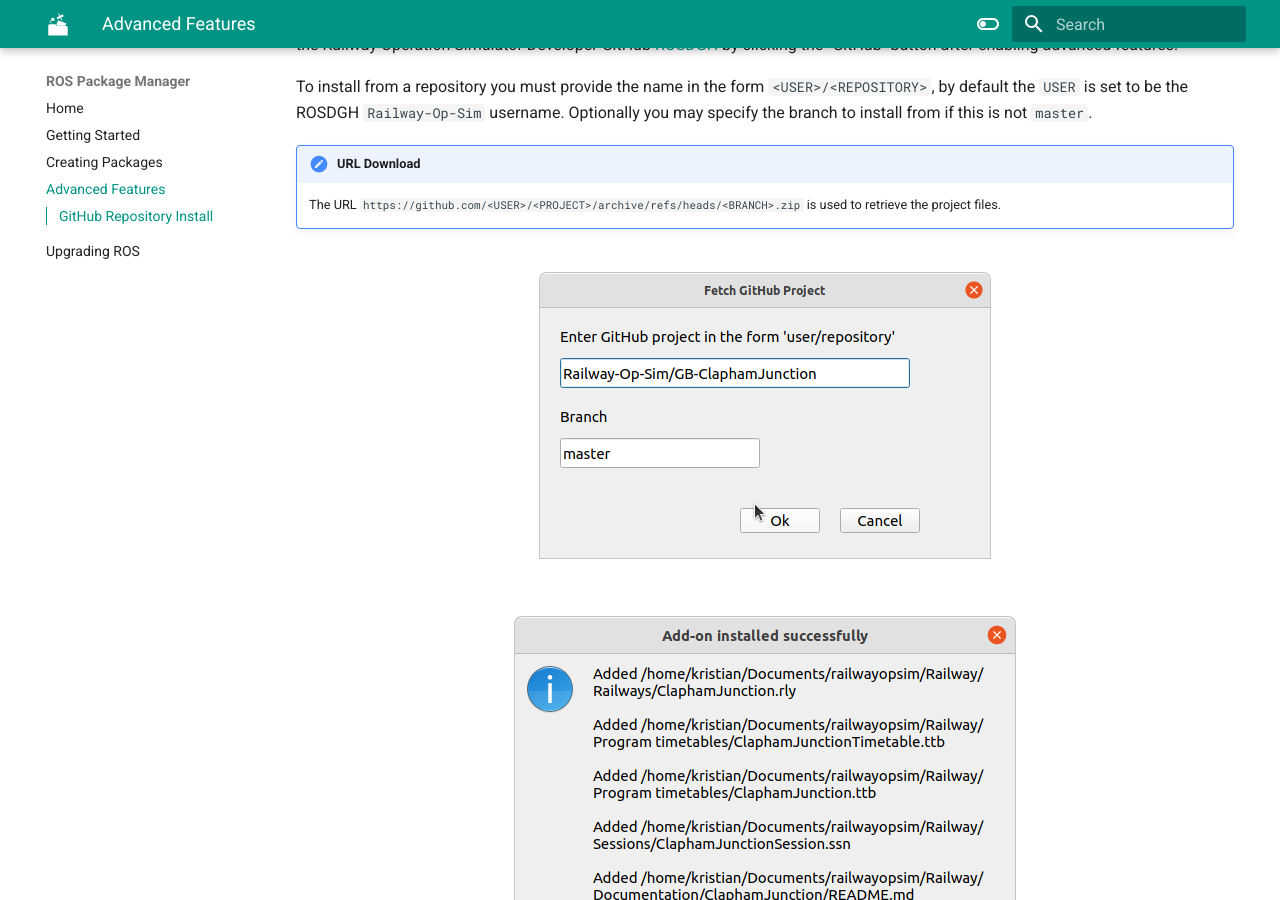
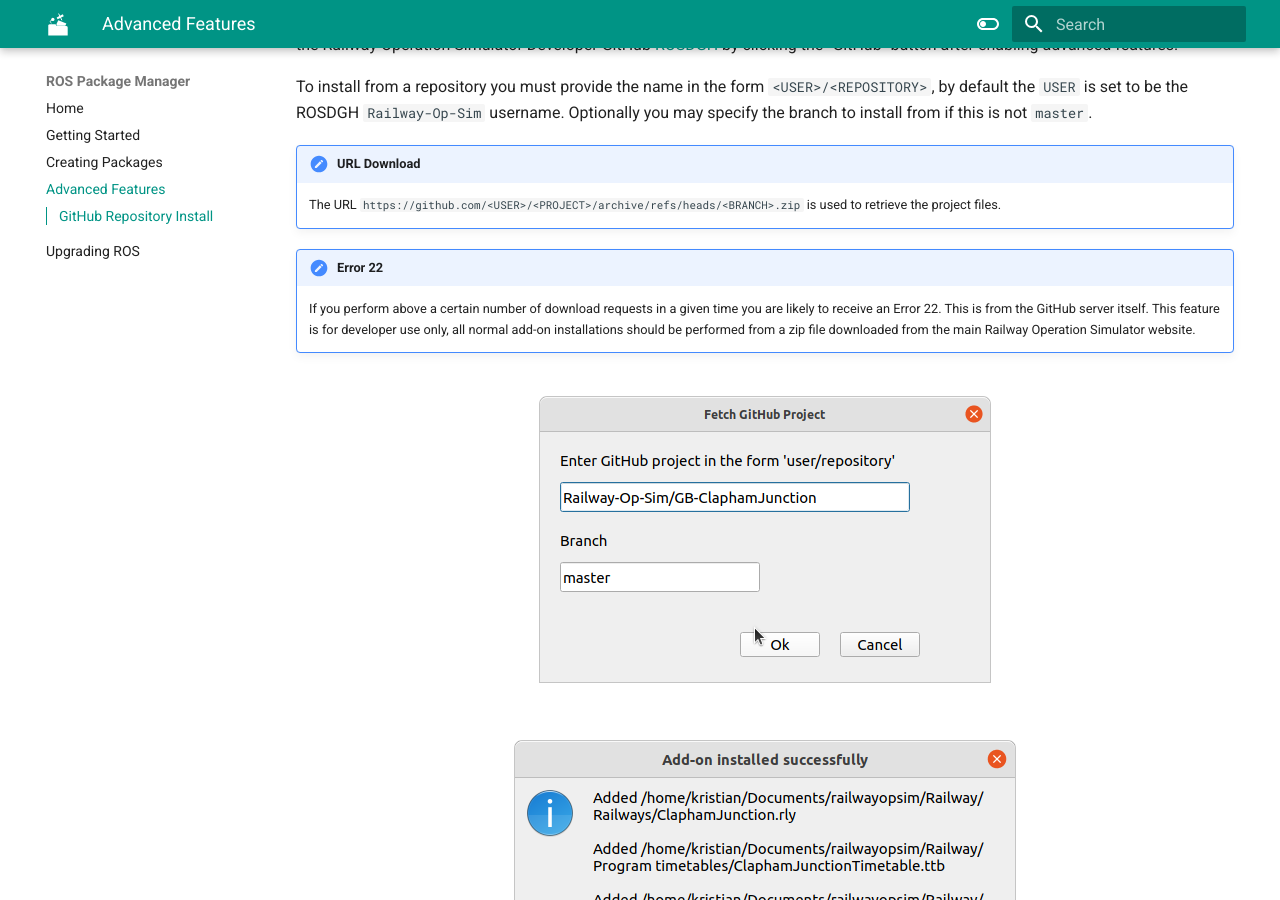
Before and after one commit to Railway-Op-Sim/RailOSPkgManager, an MkDocs documentation site: the page built from docs/advanced.md, in a window 1280 px wide and 900 px high, scrolled down 315 px. Built offline with MkDocs 1.6.1 and Material for MkDocs 9.7.7, drawn with Linux system fonts in a browser that asks for light colours.

Commit message:
Major bug fixes and adjustments for correct behaviour

```diff
--- a/docs/advanced.md
+++ b/docs/advanced.md
@@ -10,6 +10,11 @@ To install from a repository you must provide the name in the form `<USER>/<REPO
 !!! important "URL Download"
     The URL `https://github.com/<USER>/<PROJECT>/archive/refs/heads/<BRANCH>.zip` is used to retrieve the project files.
 
+!!! important "Error 22"
+    If you perform above a certain number of download requests in a given time you are likely to receive an Error 22. This is
+    from the GitHub server itself. This feature is for developer use only, all normal add-on installations should be performed
+    from a zip file downloaded from the main Railway Operation Simulator website.
+
 <figure markdown>
 ![gh_install](media/gh_install.png)
 </figure>
```
Also changed, not shown: 5 other files.
